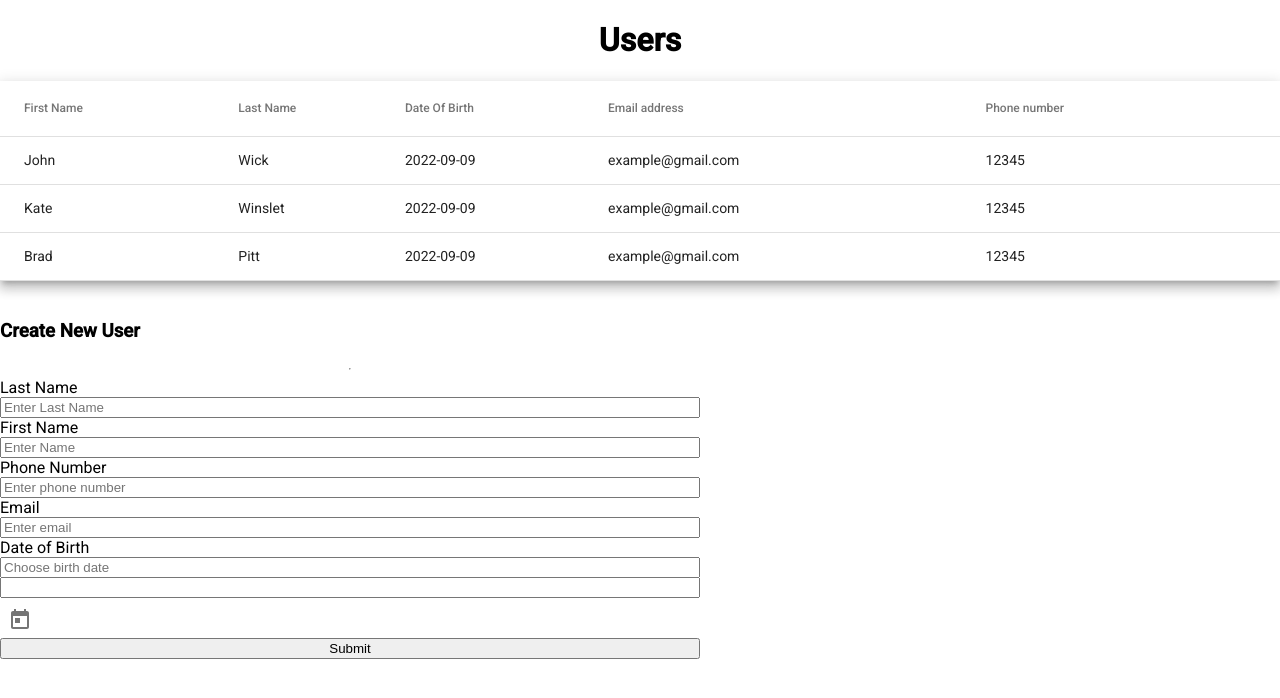
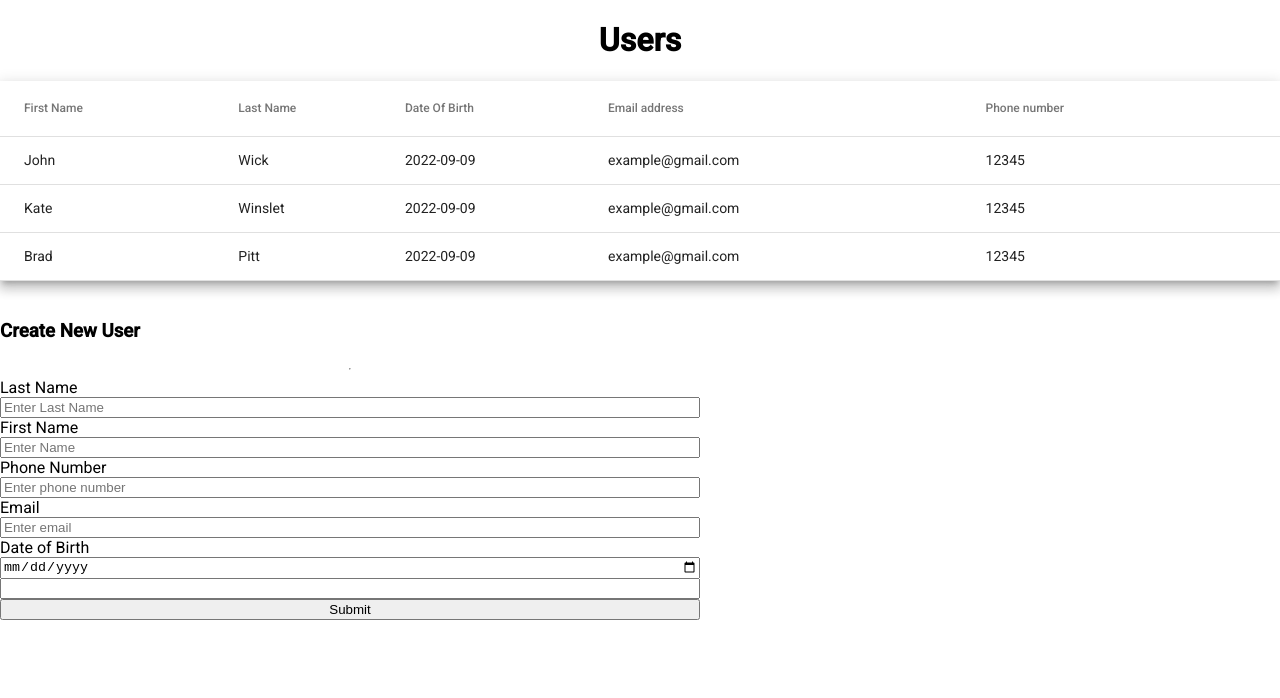
Before and after one commit to amuslic/bookstore, an Angular app: page / in a window 1280 px wide. Both pictures are taken after a click on the button "Add new user". Shown: the top 698 px of the page. Built offline with nearby package versions, Linux system fonts and the light colour scheme.

Commit message:
fixed date time picker icon

```diff
--- a/src/app/users/components/user/user.component.html
+++ b/src/app/users/components/user/user.component.html
@@ -32,7 +32,7 @@
               A valid phone number is required: ex. 5555555555
             </div>
             <label for="emailAddress">Email</label>
-            <input name="emailAddress" formControlName="emailAddress" placeholder="Enter email" type="name" email
+            <input name="emailAddress" formControlName="emailAddress" placeholder="Enter email" type="name"
               required>
             <div *ngIf="formErrors.emailAddress" class="err-msg">
               Email is required
@@ -42,16 +42,12 @@
             </div>
 
             <label for="dateOfBirth">Date of Birth</label>
-            <input name="dateOfBirth" formControlName="dateOfBirth" placeholder="Choose birth date" type="name" email
+            <input name="dateOfBirth" formControlName="dateOfBirth" placeholder="Choose birth date" type="date"
               required>
             <input matInput [matDatepicker]="picker">
-            <mat-datepicker-toggle matSuffix [for]="picker"></mat-datepicker-toggle>
             <mat-datepicker #picker></mat-datepicker>
             <div *ngIf="formErrors.dateOfBirth" class="err-msg">
-              Email is required
-            </div>
-            <div *ngIf="formErrors.dateOfBirth" class="err-msg">
-              A valid email is required
+              Birth date is required
             </div>
 
             <button (click)="onSubmit()" class="next square" name="button">Submit</button>
--- a/src/app/users/components/user/user.component.ts
+++ b/src/app/users/components/user/user.component.ts
@@ -3,7 +3,7 @@ import { FormControl, FormGroup, Validators } from '@angular/forms';
 import { UserModel } from '../../models/user-model';
 import { FormService } from '../../services/form-validator.service';
 import { UserService } from '../../services/user.service';
-import { NonEmptyResponse } from '../../shared-modules/models/none-empty.response';
+
 @Component({
   selector: 'app-users',
   templateUrl: './user.component.html',
@@ -53,7 +53,6 @@ export class UserComponent implements OnInit {
     else {
       this.formErrors = this.formService.validateForm(this.userForm, this.formErrors, false)
     }
-    this.onEdit();
   }
 
   createFormControls() {
@@ -61,8 +60,7 @@ export class UserComponent implements OnInit {
     this.lastName = new FormControl('', Validators.required);
     this.dateOfBirth = new FormControl('', Validators.required);
     this.emailAddress = new FormControl('', [
-      Validators.required,
-      Validators.pattern("[^ @]*@[^ @]*")
+      Validators.required
     ]);
     this.phoneNumber = new FormControl('', Validators.required);
   }
```
